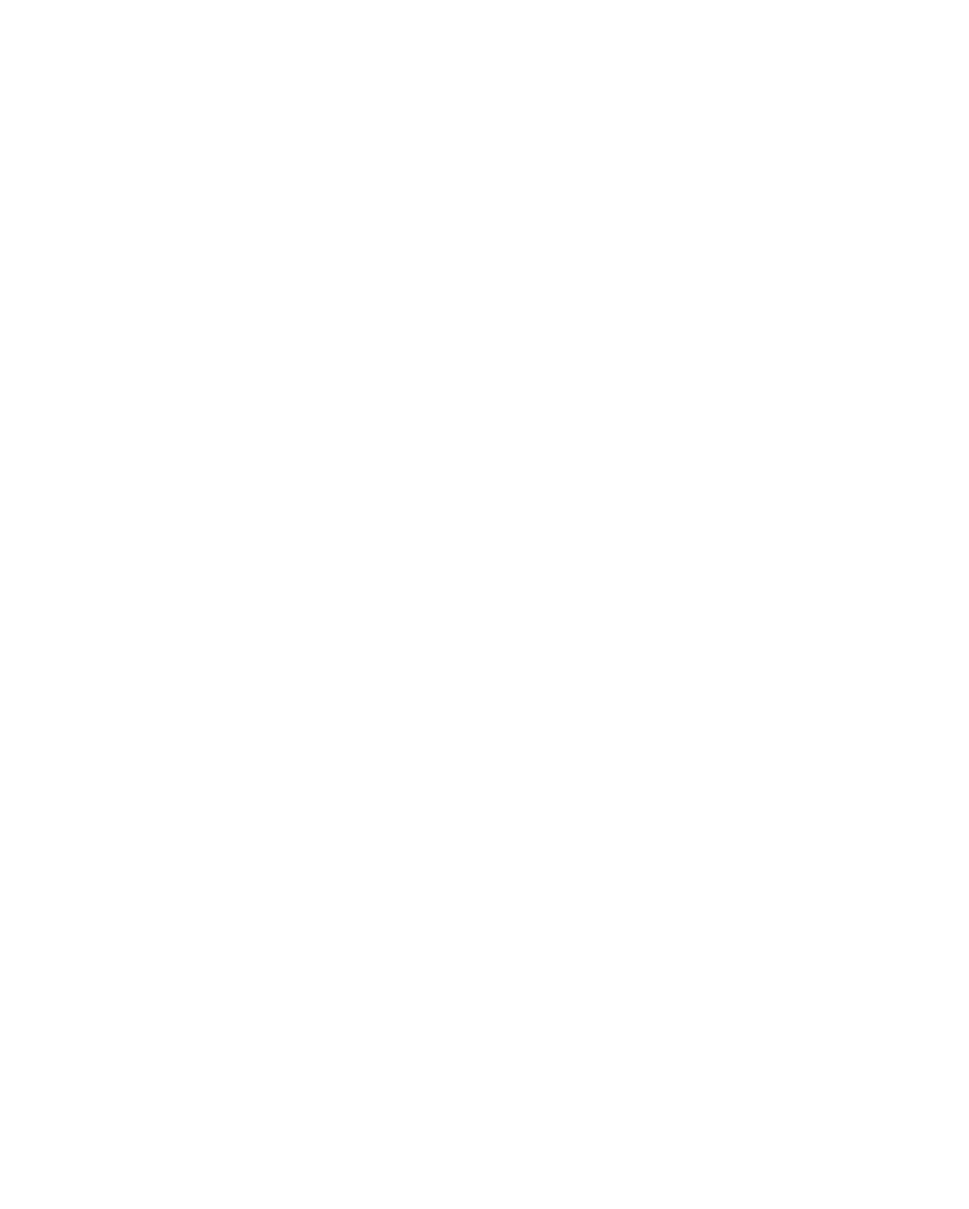
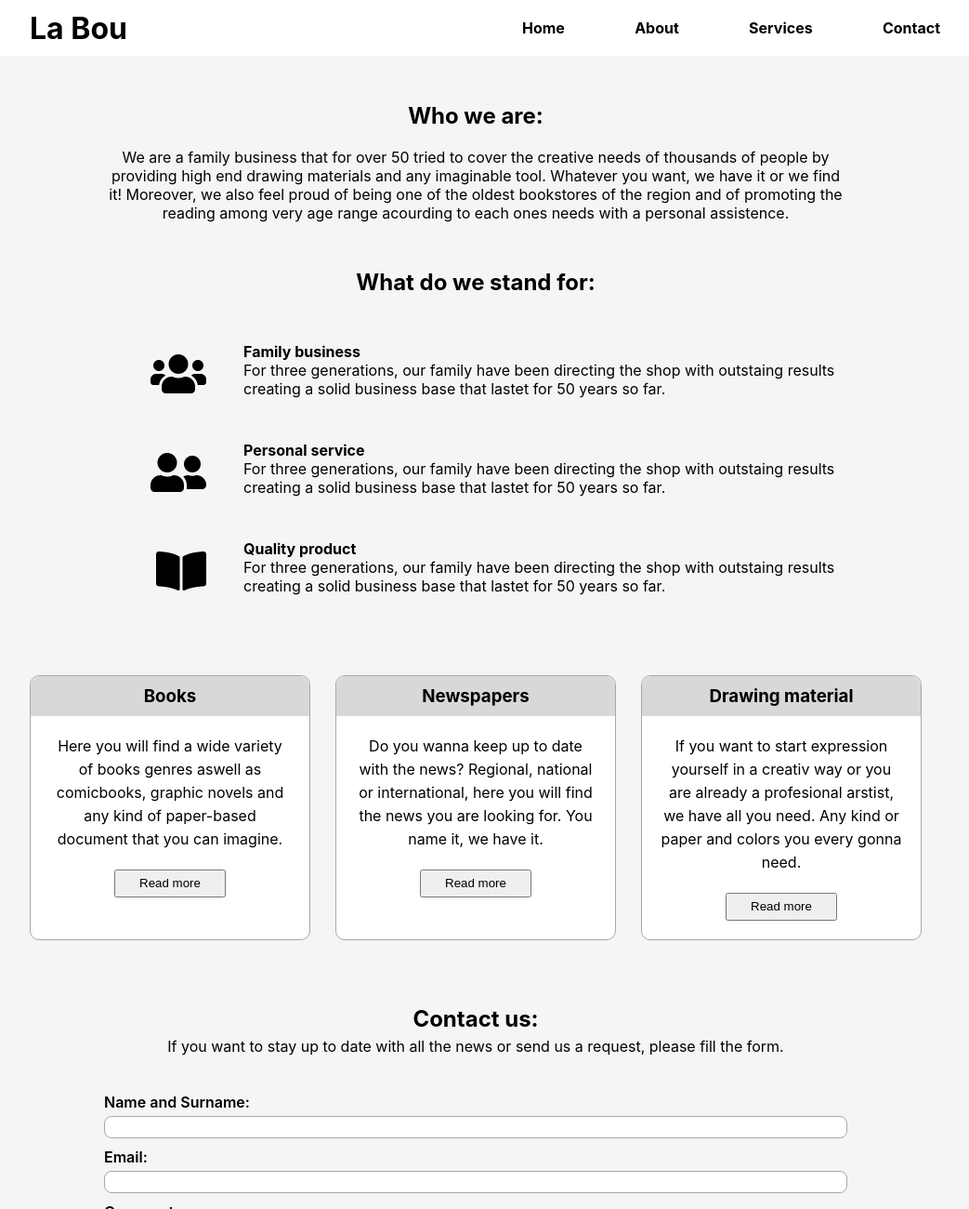
Before and after one commit to raiesbo/freeCodeCamp-certs, a plain HTML site: page responsive_web_design_certification/landingPage/index.html in a window 1280 px wide. Shown: the top 1300 px of the page at 93% size, without its empty margins (128-1171 px from the left). Before the commit the page ends 800 px from the top, so only its background shows below. Drawn offline with Linux system fonts and the light colour scheme.

Commit message:
third project web responsive certification

```diff
--- a/responsive_web_design_certification/landingPage/index.html
+++ b/responsive_web_design_certification/landingPage/index.html
@@ -0,0 +1,115 @@
+<!DOCTYPE html>
+<html>
+
+<head>
+    <meta charset="utf-8">
+    <meta http-equiv="X-UA-Compatible" content="IE=edge">
+    <title>fCC_Landing-Page</title>
+    <meta name="description" content="">
+    <meta name="viewport" content="width=device-width, initial-scale=1">
+    <link rel="stylesheet" href="styles.css">
+    <link rel="stylesheet" href="https://cdnjs.cloudflare.com/ajax/libs/font-awesome/5.14.0/css/all.min.css" integrity="sha512-1PKOgIY59xJ8Co8+NE6FZ+LOAZKjy+KY8iq0G4B3CyeY6wYHN3yt9PW0XpSriVlkMXe40PTKnXrLnZ9+fkDaog==" crossorigin="anonymous" />
+</head>
+
+<body>
+    <header id="header">
+        <div id="menu">
+            <h1>La Bou</h1>
+            <!-- <p>Bookstore / Newspapers / Drawing Material</p> -->
+
+
+            <nav id="nav-link">
+                <ul>
+                    <li><a href="#">Home</a></li>
+                    <li><a href="#about">About</a></li>
+                    <li><a href="#offers">Services</a></li>
+                    <li><a href="#contact">Contact</a></li>
+                </ul>
+            </nav>
+        </div>
+    </header>
+
+    <main>
+
+        <section id="about">
+            <div class="top">
+                <h2>Who we are:</h2>
+                <p>We are a family business that for over 50 tried to cover the creative needs of thousands of people
+                     by providing high end drawing materials and any imaginable tool. Whatever you want, we have it or we find it! Moreover,
+                     we also feel proud of being one of the oldest bookstores of the region and of promoting the reading among very age range
+                    acourding to each ones needs with a personal assistence.</p>
+            </div>
+
+            <div id="mainPoints">
+                <h2>What do we stand for:</h2>
+                <div class="point">
+                    <i class="fas fa-users fa-3x logo"></i>
+                    <h4>Family business</h4>
+                    <p>For three generations, our family have been directing the shop with outstaing results creating a solid business
+                         base that lastet for 50 years so far.</p>
+                </div>
+                <div class="point">
+                    <i class="fas fa-user-friends fa-3x logo"></i>
+                    <h4>Personal service</h4>
+                    <p>For three generations, our family have been directing the shop with outstaing results creating a solid business
+                        base that lastet for 50 years so far.</p>
+                </div>
+                <div class="point">
+                    <i class="fas fa-book-open fa-3x logo"></i>
+                    <h4>Quality product</h4>
+                    <p>For three generations, our family have been directing the shop with outstaing results creating a solid business
+                        base that lastet for 50 years so far.</p>
+                </div>
+
+            </div>
+
+        </section>
+
+        <section id="offers">
+            <div class="service">
+                <h3>Books</h3>
+                <p class="description">Here you will find a wide variety of books genres aswell as comicbooks,
+                    graphic novels and any kind of paper-based document that you can imagine.</p>
+                    <button>Read more</button>
+            </div>
+            <div class="service">
+                <h3>Newspapers</h3>
+                <p class="description">Do you wanna keep up to date with the news? Regional, national or international,
+                    here you will find the news you are looking for. You name it, we have it.
+                </p>
+                <button>Read more</button>
+            </div>
+            <div class="service">
+                <h3>Drawing material</h3>
+                <p class="description">If you want to start expression yourself in a creativ way or you are already a
+                    profesional arstist,
+                    we have all you need. Any kind or paper and colors you every gonna need.</p>
+                <button>Read more</button>
+            </div>
+        </section>
+
+        <form id="contact">
+            <h2>Contact us:</h2>
+            <p>If you want to stay up to date with all the news or send us a request, please fill the form.</p>
+            <div class="form">
+                <label for="Name">Name and Surname:</label>
+                <input type="text" id="name" name="name" required>
+                <label for="email">Email:</label>
+                <input type="email" id="email" name="email" required>
+                <label for="comments">Comments:</label>
+                <textarea id="comments">Write us here for more info about any product or suggestion...</textarea>
+                <button type="submit">Submit</button>
+            </div>
+        </form>
+
+    </main>
+
+    <footer>
+        <div class="footer-container">
+            <h5>Built by RAIESBO</h5>
+        </div>
+    </footer>
+
+</body>
+
+</html>
--- a/responsive_web_design_certification/landingPage/styles.css
+++ b/responsive_web_design_certification/landingPage/styles.css
@@ -0,0 +1,234 @@
+body {
+    font-family: -apple-system, BlinkMacSystemFont, 'Segoe UI', 'Roboto', 'Helvetica Neue', Arial, sans-serif;
+    padding: 0px;
+    margin: 0px;
+    background-color: #f5f5f5;
+}
+
+header {
+    position: fixed;
+    width: 100%;
+    height: 60px;
+    background: white;
+}
+
+#menu {
+    display: flex;
+    margin: auto;
+    max-width: 1000px;
+    height: 100%;
+    justify-content: space-between;
+    align-items: center;
+}
+
+#menu h1 {
+    margin: 0 0 0 20px;
+}
+
+nav {
+    width: 450px;
+}
+
+nav ul {
+    width: 100%;
+    display: flex;
+    justify-content: space-between;
+    list-style-type: none;
+    margin: 0 20px 0 0;
+    padding: 0;
+    overflow: hidden;
+}
+
+nav ul li{
+    float: left;
+}
+
+li a {
+    display: block;
+    color: black;
+    text-align: center;
+    text-decoration: none;
+    font-weight: 700;
+}
+
+
+@media screen and (max-width: 800px) {
+    nav {
+        width: 300px;
+    }
+}
+
+/* Here finishes the manu */
+
+main {
+    padding: 30px 0 30px 0;
+    max-width: 1000px;
+    min-height: 100vh;
+    margin: auto;
+    display: flex;
+    flex-direction: column;
+}
+
+.top {
+    margin: 80px auto 50px auto;
+    text-align: center;
+    width: 80%;
+}
+
+
+
+
+
+#mainPoints {
+    margin:  20px auto 50px auto;
+    width: 80%;
+    text-align: center;
+}
+
+.point {
+    display: grid;
+    grid-template-columns: 150px 1fr;
+    grid-template-areas:
+        "logo title"
+        "logo descript";
+    line-height: 20px;
+    text-align: start;
+}
+
+.point .logo {
+    grid-area: logo;
+    height: 100%;
+    margin: 40px 40px auto auto;
+}
+
+
+.point h4 {
+    grid-area: title;
+    margin: 30px 0 0 0;
+}
+
+.point p {
+    grid-area: descript;
+    margin-top: 0px;
+}
+
+
+
+
+
+
+
+
+#offers {
+    display: flex;
+    flex-direction: row;
+    margin: 20px;
+    justify-content: space-between;
+    text-align: center;
+}
+
+.service {
+    border: solid rgb(167, 167, 167);
+    border-width: 0.5px;
+    border-radius: 10px;
+    max-width: 300px;
+    display: flex;
+    flex-direction: column;
+    background-color: white;
+}
+
+.service h3 {
+    padding: 10px 0 10px 0;
+    border-radius: 10px 10px 0 0;
+    margin: 0 0 0 0;
+    background-color: rgb(216, 216, 216);
+}
+
+.service p {
+    margin: 20px;
+    line-height: 25px;
+}
+
+.service button {
+    margin: 0 auto 20px auto;
+    width: 120px;
+    height: 30px;
+}
+
+@media screen and (max-width: 800px) {
+    #offers {
+        flex-direction: column;
+        margin:  20px auto 20px auto;
+    }
+    .service {
+        margin-bottom: 30px;
+    }
+}
+
+
+#contact {
+    text-align: center;
+}
+
+#contact h2{
+    margin: 50px 0 0 0;
+}
+
+#contact p {
+    margin: 5px 0 0 0;
+}
+
+.form {
+    width: 80%;
+    margin: 30px auto 30px auto;
+    display: flex;
+    flex-direction: column;
+    text-align: start;
+}
+
+.form label {
+    margin: 10px 0 5px 0;
+    font-weight: 600;
+}
+
+
+.form input {
+    height: 20px;
+    border-radius: 8px;
+    border: solid rgb(167, 167, 167);
+    border-width: 0.5px;
+}
+
+.form textarea {
+    height: 60px;
+    border-radius: 8px;
+    border: solid rgb(167, 167, 167);
+    border-width: 0.5px;
+}
+
+.form button {
+    margin-top: 15px;
+    font-weight: 600;
+    height: 30px;
+    border-radius: 8px;
+    border: solid rgb(167, 167, 167);
+    border-width: 0.5px;
+}
+
+
+/* Here finishes the main */
+
+footer {
+    width: 100%;
+    height:  60px;
+    background-color: white;
+}
+
+.footer-container {
+    max-width: 1000px;
+    margin: auto;
+    display: flex;
+    flex-direction: column;
+    align-items: center;
+    justify-items: center;
+}
```
Also changed, not shown: responsive_web_design_certification/surveyForm/index.html (+6 -6 lines).
